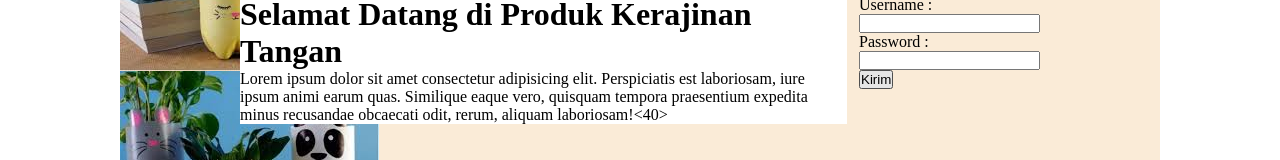
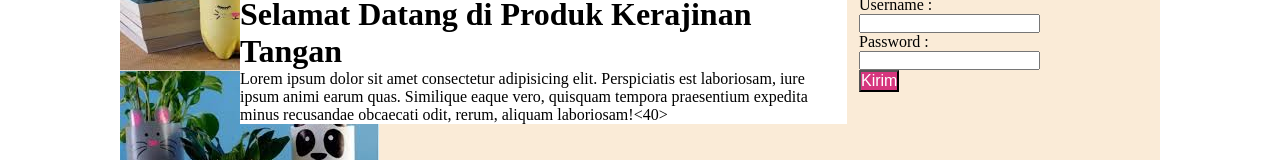
Before and after one commit to Azhar-Fikri99/git-branching, a plain HTML site: page index.html in a window 1280 px wide. In both pictures the pointer is over the button "Kirim". Shown: the part 154-314 px from the top of the page. Drawn offline with Linux system fonts and the light colour scheme.

Commit message:
Penambahan efek fitur button

```diff
--- a/css/style.css
+++ b/css/style.css
@@ -17,3 +17,9 @@
     background-color: #fff;
     margin-right: 12px;
 }
+
+button:hover{
+    background-color: rgb(214, 54, 126);
+    color: white;
+    font-size: 16px;
+}
```
